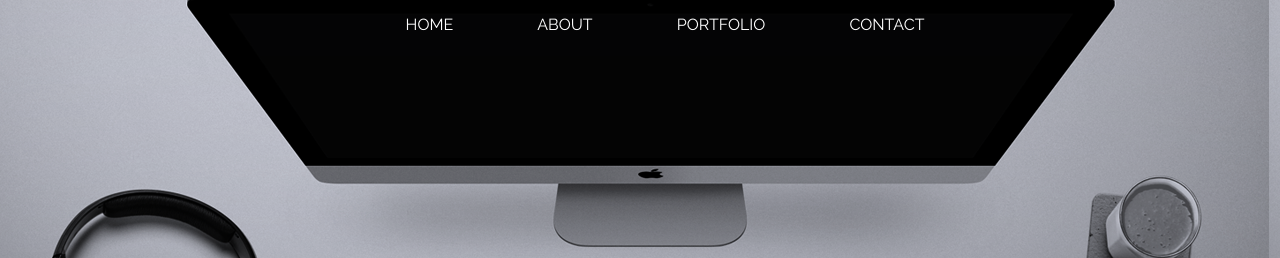
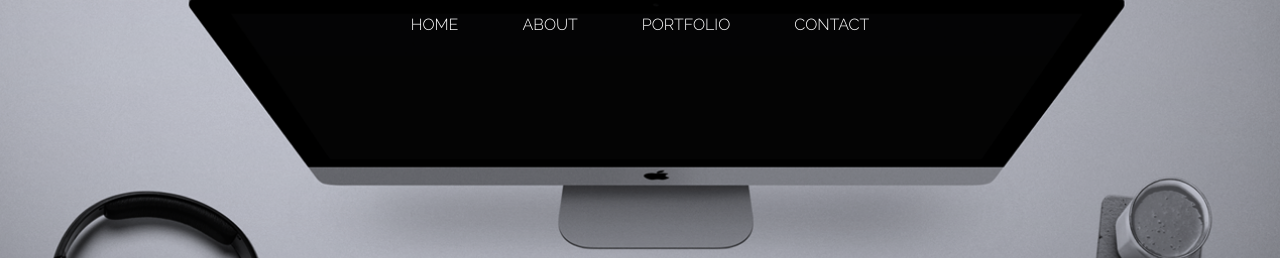
Before and after one commit to randygootjes/personal-portfolio_2.0, a website: page index.html in a window 1280 px wide. Shown: the top 258 px of the page. Drawn offline with nearby package versions, Linux system fonts and the light colour scheme.

Commit message:
did some changes on the menu and fixed the background image width

```diff
--- a/index.html
+++ b/index.html
@@ -12,7 +12,7 @@
 	</head>
 
 	<body>
-        <header class="header">
+        <header>
             <nav>
                 <ul>
                     <li><a href="#">Home</a></li>
@@ -156,11 +156,11 @@
         </section>
 
         <footer class="footer"></footer>
-        <script src="js/jquery.min.js"></script>
         <script src="js/script.js"></script>
         <script src="js/scrolling.js"></script>
 
 
 
+
 	</body>
 </html>
--- a/js/scrolling.js
+++ b/js/scrolling.js
@@ -1,9 +1,13 @@
-$(window).scroll(function() {
-    var scroll = $(window).scrollTop();
-
-    if (scroll >= 50) {
-        $(".header a").addClass("scrolling");
-    } else {
-        $(".header a").removeClass("scrolling");
-    }
-});
+// First define the nav element
+var nav = document.getElementsByTagName("nav")[0];
+// Then we bind a function to the window when it scrolls
+window.onscroll = function(){
+	// Check if the window has scrolled
+	if(window.scrollY > 200){
+		// Add the class 'hasBackground' to the nav element
+		nav.classList.add("hasBackground");
+	} else {
+		// Remove the class 'hasBackground' from the nav element
+		nav.classList.remove("hasBackground");
+	}
+};
--- a/sass/_company.scss
+++ b/sass/_company.scss
@@ -2,6 +2,8 @@
 	background: url("../img/bg-1.png");
 	height: 200px;
 	width: 100%;
+	background-size:cover;
+	background-repeat:no-repeat;
 
 	h3 {
 		text-align: center;
--- a/sass/_home.scss
+++ b/sass/_home.scss
@@ -2,5 +2,11 @@
 	background: url("../img/homebg.png");
 	height: 654px;
 	width: 100%;
+	background-size:cover;
+	background-repeat:no-repeat;
 
 }
+
+body {
+	width: 100%;
+}
--- a/sass/_naveffect.scss
+++ b/sass/_naveffect.scss
@@ -1,43 +1,47 @@
-.header {
-	position: fixed;
+nav ul {
+	list-style: none;
+	margin: 15px;
+	padding: 0;
 	text-align: center;
-	width: 100%;
-	min-height: 30px;
-    padding: 5px;
 
 }
 
-.scrolling {
+nav ul li {
+	display: inline;
+	padding-top: 5%;
+}
+
+nav ul li a {
+	text-decoration: none;
+	margin: 5px 30px 3px 30px;
+	font-weight: 300;
+	text-transform: uppercase;
+	color: $light;
+	text-decoration: none;
+}
+
+nav {
+	width: 100vw;
+	height: 44px;
+	background-color: transparent;
+	position: fixed;
+	color: $light;
+	top: 0;
+}
+
+nav.hasBackground {
 	background-color: $light;
 	color: $dark-grey;
 
+
+	a {
+		color: $dark-grey;
+	}
 }
 
 
-ul {
-	margin: 0 ;
-	margin-top: 10px;
+nav ul li a:active,
+nav ul li a:hover {
+	border-bottom: 4px solid $red;
+	padding-bottom: 6px;
 }
-
-li {
-	list-style: none;
-	display: inline;
-	margin: 0px 40px 0;
-}
-
-a {
-	text-decoration: none;
-	color: $light;
-	text-transform: uppercase;
-
-}
-
-a:hover {
-	border-bottom: 4px solid $red;
-	padding-bottom: 2px;
-}
-
-a:active {
-	border-bottom: 4px solid $red;
-	padding-bottom: 2px;
-}
```
Also changed, not shown: css/style.css, css/style.min.css, 1 other file.
